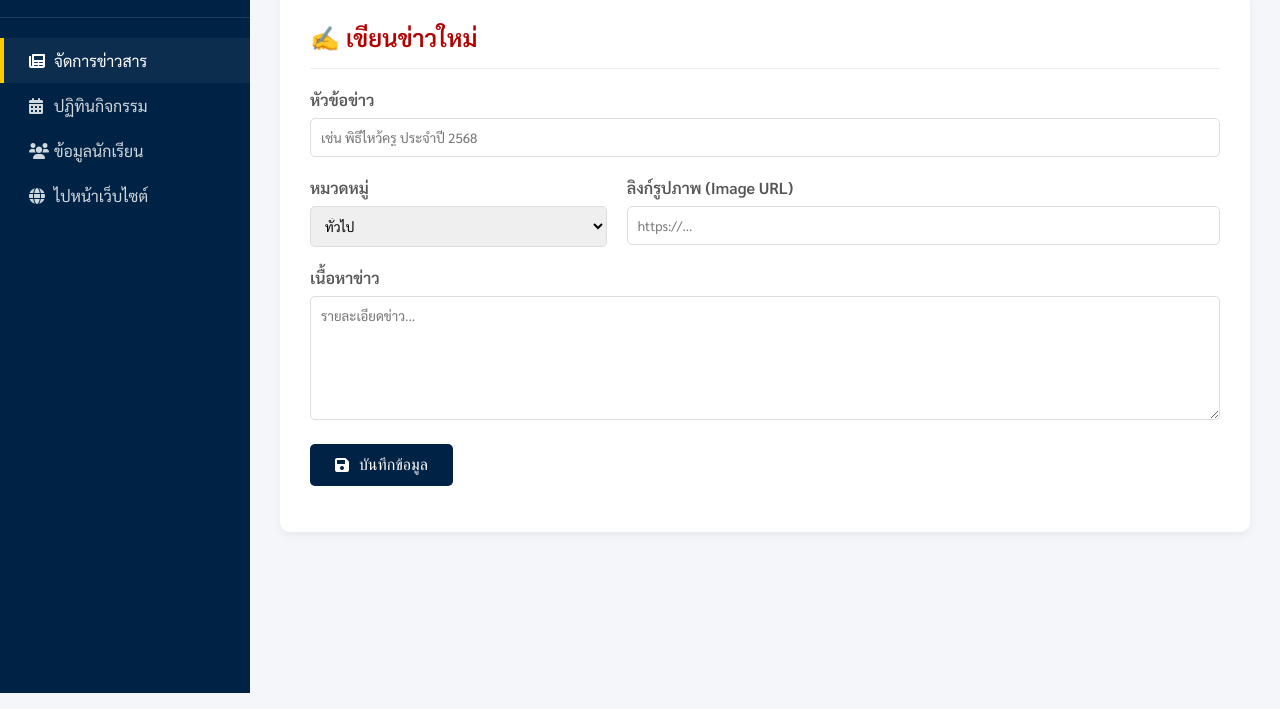
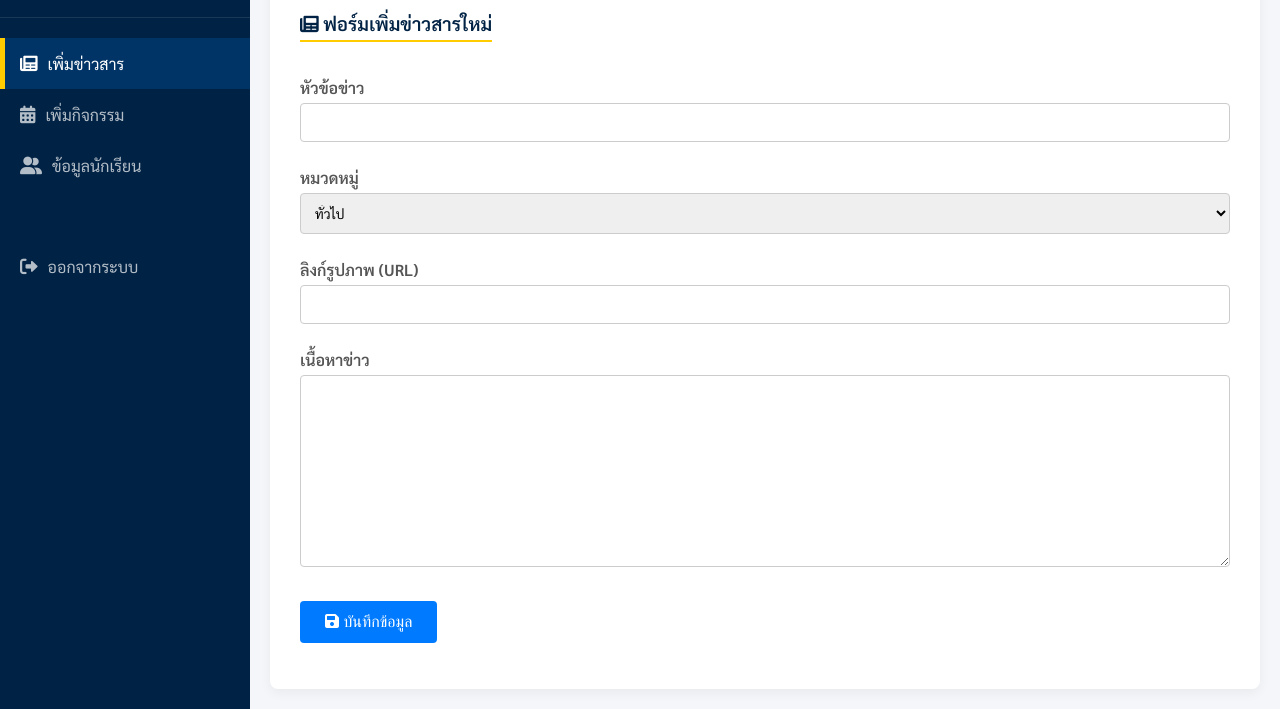
Before and after one commit to footballcggg1234-spec/school-web, a website: page admin.html in a window 1280 px wide. Shown: the part 107-816 px from the top of the page. Drawn offline with Linux system fonts and the light colour scheme.

Commit message:
Feature: Add Event CRUD to admin and update fetch path

```diff
--- a/admin.html
+++ b/admin.html
@@ -19,98 +19,204 @@
         }
         .sidebar-header { text-align: center; padding-bottom: 20px; border-bottom: 1px solid rgba(255,255,255,0.1); margin-bottom: 20px; }
         .sidebar-header h3 { margin: 10px 0 0 0; color: #ffcc00; }
+        .sidebar-header p { margin: 0; font-size: 0.9em; opacity: 0.8; }
+
         .menu-item {
-            padding: 12px 25px;
-            color: #cfd8dc;
             display: flex;
             align-items: center;
+            padding: 15px 20px;
+            color: rgba(255, 255, 255, 0.7);
             text-decoration: none;
-            transition: 0.3s;
-            border-left: 4px solid transparent;
+            transition: background 0.2s, color 0.2s;
+            cursor: pointer; /* เพิ่ม cursor เพื่อให้รู้ว่ากดได้ */
         }
         .menu-item:hover, .menu-item.active {
-            background: rgba(255,255,255,0.05);
+            background: #003366;
             color: white;
-            border-left-color: #ffcc00;
+            border-left: 5px solid #ffcc00;
+            padding-left: 15px;
         }
-        .menu-item i { width: 25px; }
+        .menu-item i {
+            margin-right: 10px;
+            font-size: 1.1em;
+        }
 
-        /* Content (เนื้อหาขวา) */
-        .main-content { flex-grow: 1; padding: 30px; }
-        .header { display: flex; justify-content: space-between; align-items: center; margin-bottom: 30px; }
-        .header h1 { margin: 0; color: #333; font-size: 1.8rem; }
-        .btn-logout { background: #b30000; color: white; padding: 8px 15px; border-radius: 5px; text-decoration: none; font-size: 0.9rem; }
+        /* Content Area */
+        .content {
+            flex-grow: 1;
+            padding: 20px;
+        }
+        .header {
+            display: flex;
+            justify-content: space-between;
+            align-items: center;
+            margin-bottom: 20px;
+            padding-bottom: 15px;
+            border-bottom: 1px solid #e0e0e0;
+        }
+        .header h2 {
+            margin: 0;
+            color: #333;
+        }
 
-        /* Card Form */
-        .card { background: white; border-radius: 10px; box-shadow: 0 4px 10px rgba(0,0,0,0.05); padding: 30px; }
-        .form-group { margin-bottom: 20px; }
-        .form-group label { display: block; font-weight: bold; margin-bottom: 8px; color: #555; }
-        .form-group input, .form-group select, .form-group textarea {
-            width: 100%; padding: 10px; border: 1px solid #ddd; border-radius: 5px; font-family: 'Sarabun'; box-sizing: border-box;
+        /* Card/Form Styling */
+        .card-container {
+            margin-top: 20px;
+        }
+        .card {
+            background: white;
+            padding: 30px;
+            border-radius: 8px;
+            box-shadow: 0 4px 12px rgba(0, 0, 0, 0.05);
+        }
+        .card h3 {
+            margin-top: 0;
+            margin-bottom: 20px;
+            color: #002244;
+            border-bottom: 2px solid #ffcc00;
+            display: inline-block;
+            padding-bottom: 5px;
+        }
+
+        /* Form Elements */
+        form label {
+            display: block;
+            margin-top: 15px;
+            margin-bottom: 5px;
+            font-weight: 600;
+            color: #555;
+        }
+        form input[type="text"],
+        form input[type="date"],
+        form select,
+        form textarea {
+            width: 100%;
+            padding: 10px;
+            margin-bottom: 10px;
+            border: 1px solid #ccc;
+            border-radius: 4px;
+            box-sizing: border-box;
+            font-family: 'Sarabun', sans-serif;
+        }
+        form textarea {
+            resize: vertical;
         }
         .btn-submit {
-            background: #002244; color: white; padding: 12px 25px; border: none; border-radius: 5px; cursor: pointer; font-size: 1rem;
-            display: flex; align-items: center; gap: 10px;
+            background: #007bff;
+            color: white;
+            padding: 12px 25px;
+            border: none;
+            border-radius: 4px;
+            cursor: pointer;
+            font-size: 1em;
+            margin-top: 20px;
+            transition: background 0.3s;
         }
-        .btn-submit:hover { background: #003366; }
+        .btn-submit:hover {
+            background: #0056b3;
+        }
     </style>
 </head>
 <body>
-
     <div class="sidebar">
         <div class="sidebar-header">
-            <div style="width:50px; height:50px; background:#b30000; border-radius:50%; margin:0 auto; display:flex; align-items:center; justify-content:center; font-weight:bold;">RPK</div>
-            <h3>ระบบจัดการ</h3>
+            <i class="fas fa-chart-line fa-2x" style="color:#ffcc00;"></i>
+            <h3>ADMIN PANEL</h3>
+            <p>โรงเรียน RPK26</p>
         </div>
-        <a href="#" class="menu-item active"><i class="fas fa-newspaper"></i> จัดการข่าวสาร</a>
-        <a href="#" class="menu-item"><i class="fas fa-calendar-alt"></i> ปฏิทินกิจกรรม</a>
-        <a href="#" class="menu-item"><i class="fas fa-users"></i> ข้อมูลนักเรียน</a>
-        <a href="index.html" class="menu-item"><i class="fas fa-globe"></i> ไปหน้าเว็บไซต์</a>
+        <div class="menu">
+            <a href="#" class="menu-item active" id="menuNews" onclick="showTab('news', this)">
+                <i class="fas fa-newspaper"></i> เพิ่มข่าวสาร
+            </a>
+            <a href="#" class="menu-item" id="menuEvent" onclick="showTab('event', this)">
+                <i class="fas fa-calendar-alt"></i> เพิ่มกิจกรรม
+            </a>
+            <a href="#" class="menu-item">
+                <i class="fas fa-user-friends"></i> ข้อมูลนักเรียน
+            </a>
+            <a href="login.html" class="menu-item" style="margin-top: 50px;">
+                <i class="fas fa-sign-out-alt"></i> ออกจากระบบ
+            </a>
+        </div>
     </div>
 
-    <div class="main-content">
+    <div class="content">
         <div class="header">
-            <h1>จัดการข่าวสารประชาสัมพันธ์</h1>
-            <a href="index.html" class="btn-logout"><i class="fas fa-sign-out-alt"></i> ออกจากระบบ</a>
+            <h2 id="currentTitle">จัดการข้อมูล: ข่าวสาร</h2>
         </div>
 
-        <div class="card">
-            <h2 style="margin-top:0; color:#b30000; border-bottom:1px solid #eee; padding-bottom:15px;">✍️ เขียนข่าวใหม่</h2>
+        <div class="card-container" id="newsContainer">
+            <div class="card">
+                <h3><i class="fas fa-newspaper"></i> ฟอร์มเพิ่มข่าวสารใหม่</h3>
+                <form id="newsForm">
+                    <label for="title">หัวข้อข่าว</label>
+                    <input type="text" id="title" name="title" required>
 
-            <form id="newsForm">
-                <div class="form-group">
-                    <label>หัวข้อข่าว</label>
-                    <input type="text" id="title" required placeholder="เช่น พิธีไหว้ครู ประจำปี 2568">
-                </div>
+                    <label for="category">หมวดหมู่</label>
+                    <select id="category" name="category" required>
+                        <option value="ทั่วไป">ทั่วไป</option>
+                        <option value="วิชาการ">วิชาการ</option>
+                        <option value="กีฬา">กีฬา</option>
+                        <option value="กิจกรรม">กิจกรรม</option>
+                    </select>
 
-                <div class="form-row" style="display:flex; gap:20px;">
-                    <div class="form-group" style="flex:1;">
-                        <label>หมวดหมู่</label>
-                        <select id="category">
-                            <option value="ทั่วไป">ทั่วไป</option>
-                            <option value="วิชาการ">วิชาการ</option>
-                            <option value="กิจกรรม">กิจกรรม</option>
-                        </select>
-                    </div>
-                    <div class="form-group" style="flex:2;">
-                        <label>ลิงก์รูปภาพ (Image URL)</label>
-                        <input type="url" id="imageUrl" placeholder="https://...">
-                    </div>
-                </div>
+                    <label for="imageUrl">ลิงก์รูปภาพ (URL)</label>
+                    <input type="text" id="imageUrl" name="imageUrl">
 
-                <div class="form-group">
-                    <label>เนื้อหาข่าว</label>
-                    <textarea id="content" rows="6" required placeholder="รายละเอียดข่าว..."></textarea>
-                </div>
+                    <label for="content">เนื้อหาข่าว</label>
+                    <textarea id="content" name="content" rows="10" required></textarea>
 
-                <button type="submit" class="btn-submit"><i class="fas fa-save"></i> บันทึกข้อมูล</button>
-                <p id="msg" style="margin-top:15px; font-weight:bold;"></p>
-            </form>
+                    <button type="submit" class="btn-submit"><i class="fas fa-save"></i> บันทึกข้อมูล</button>
+                    <p id="newsMsg" style="margin-top:15px; font-weight:bold;"></p>
+                </form>
+            </div>
+        </div>
+
+        <div class="card-container" id="eventContainer" style="display:none;">
+            <div class="card">
+                <h3><i class="fas fa-calendar-alt"></i> ฟอร์มเพิ่มกิจกรรมใหม่</h3>
+                <form id="eventForm">
+                    <label for="eventName">ชื่อกิจกรรม</label>
+                    <input type="text" id="eventName" name="eventName" required>
+
+                    <label for="eventDate">วันที่จัดกิจกรรม</label>
+                    <input type="date" id="eventDate" name="eventDate" required>
+
+                    <label for="eventLocation">สถานที่จัด</label>
+                    <input type="text" id="eventLocation" name="eventLocation">
+
+                    <label for="eventOrganizer">ผู้จัดงาน</label>
+                    <input type="text" id="eventOrganizer" name="eventOrganizer">
+
+                    <label for="eventDescription">รายละเอียด</label>
+                    <textarea id="eventDescription" name="eventDescription" rows="6"></textarea>
+
+                    <button type="submit" class="btn-submit"><i class="fas fa-save"></i> บันทึกกิจกรรม</button>
+                    <p id="eventMsg" style="margin-top:15px; font-weight:bold;"></p>
+                </form>
+            </div>
         </div>
     </div>
 
     <script>
-        // โค้ดเดิมสำหรับส่งข้อมูลไป Backend
+        // *** ฟังก์ชันสลับแท็บ ***
+        function showTab(tabName, clickedElement) {
+            // ซ่อน/แสดง Container
+            document.getElementById('newsContainer').style.display = (tabName === 'news' ? 'block' : 'none');
+            document.getElementById('eventContainer').style.display = (tabName === 'event' ? 'block' : 'none');
+
+            // อัปเดต Title
+            document.getElementById('currentTitle').innerText =
+                (tabName === 'news' ? 'จัดการข้อมูล: ข่าวสาร' : 'จัดการข้อมูล: กิจกรรม');
+
+            // อัปเดต Active Menu
+            document.querySelectorAll('.menu-item').forEach(item => {
+                item.classList.remove('active');
+            });
+            clickedElement.classList.add('active');
+        }
+
+        // *** 1. โค้ดสำหรับส่ง "ข่าวสาร" ***
         document.getElementById('newsForm').addEventListener('submit', async (e) => {
             e.preventDefault();
             const data = {
@@ -121,17 +227,48 @@
             };
 
             try {
-                const response = await fetch('http://localhost:5000/api/news', {
+                // *** สำคัญ: เปลี่ยน localhost เป็น relative path ***
+                const response = await fetch('/api/news', {
                     method: 'POST',
                     headers: { 'Content-Type': 'application/json' },
                     body: JSON.stringify(data)
                 });
 
                 if (response.ok) {
-                    document.getElementById('msg').innerHTML = '<span style="color:green">✅ บันทึกสำเร็จ!</span>';
+                    document.getElementById('newsMsg').innerHTML = '<span style="color:green">✅ บันทึกสำเร็จ!</span>';
                     document.getElementById('newsForm').reset();
                 } else {
-                    document.getElementById('msg').innerHTML = '<span style="color:red">❌ บันทึกไม่สำเร็จ</span>';
+                    document.getElementById('newsMsg').innerHTML = '<span style="color:red">❌ บันทึกไม่สำเร็จ</span>';
+                }
+            } catch (err) {
+                alert("เชื่อมต่อ Server ไม่ได้");
+            }
+        });
+
+        // *** 2. โค้ดสำหรับส่ง "กิจกรรม" ***
+        document.getElementById('eventForm').addEventListener('submit', async (e) => {
+            e.preventDefault();
+            const data = {
+                name: document.getElementById('eventName').value,
+                date: document.getElementById('eventDate').value,
+                location: document.getElementById('eventLocation').value,
+                organizer: document.getElementById('eventOrganizer').value,
+                description: document.getElementById('eventDescription').value
+            };
+
+            try {
+                // *** ส่งข้อมูลไปที่ API กิจกรรม ***
+                const response = await fetch('/api/events', {
+                    method: 'POST',
+                    headers: { 'Content-Type': 'application/json' },
+                    body: JSON.stringify(data)
+                });
+
+                if (response.ok) {
+                    document.getElementById('eventMsg').innerHTML = '<span style="color:green">✅ บันทึกสำเร็จ!</span>';
+                    document.getElementById('eventForm').reset();
+                } else {
+                    document.getElementById('eventMsg').innerHTML = '<span style="color:red">❌ บันทึกไม่สำเร็จ</span>';
                 }
             } catch (err) {
                 alert("เชื่อมต่อ Server ไม่ได้");
--- a/models/Event.js
+++ b/models/Event.js
@@ -3,8 +3,9 @@ const mongoose = require('mongoose');
 const eventSchema = new mongoose.Schema({
     title: { type: String, required: true },
     date: { type: Date, required: true }, // วันที่จัดกิจกรรม
-    location: { type: String }, // สถานที่
-    description: String
+    location: { type: String }, // สถานที่จัด
+    description: { type: String },
+    organizer: { type: String }
 });
 
 module.exports = mongoose.model('Event', eventSchema);
```
Also changed, not shown: routes/eventRoutes.js (added, +27 -0 lines), server.js (+9 -0 lines), Event.js (added).
